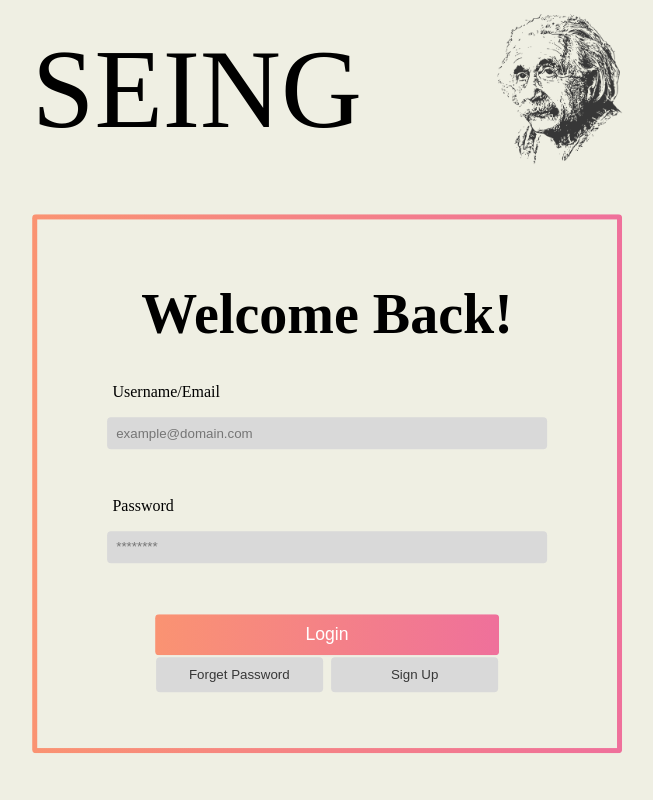
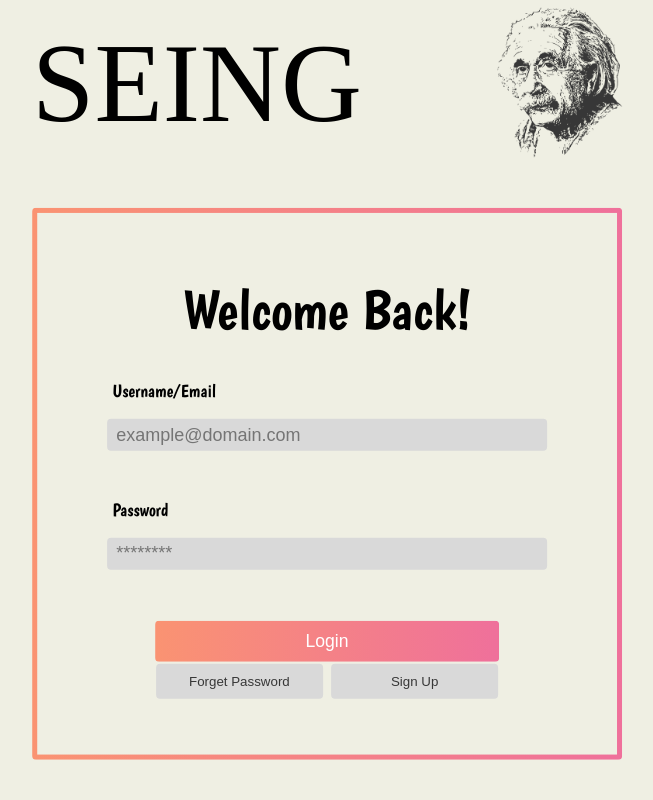
Before and after one commit to mahmoudk1000/seing, a Flask app: page /login in a window 1280 px wide. Shown: the whole page, without its empty margins (313-966 px from the left). Run offline with Flask 2, Linux system fonts and the light colour scheme; some web fonts are replaced.

Commit message:
login: minor ui edits

```diff
--- a/static/login.css
+++ b/static/login.css
@@ -52,6 +52,7 @@
     background-color: var(--dbg);
     box-sizing: content-box;
     display: inline-block;
+    font-size: large;
 }
 
 input[type="text"]:hover,
@@ -62,7 +63,7 @@
 }
 
 .login_container {
-    font-family: readex;
+    font-family: boogaloo;
     border: 5px solid transparent;
     border-image-slice: 1;
     background: linear-gradient(var(--bg), var(--bg)) padding-box, linear-gradient(to right, var(--gro), var(--grt)) border-box;
--- a/templates/login.html
+++ b/templates/login.html
@@ -24,7 +24,7 @@
         <div style="margin: 5%;">
             <form method="POST" action="#">
             <h1 style="font-size: 3.5em;">Welcome Back!</h1>
-            <p style="text-align: left;padding-left: 5%;" >Username/Email</p>
+            <p style="text-align: left;padding-left: 5%;font-size: large;" >Username/Email</p>
             <input
                 style="width: 90%;padding-left: 2%;"
                 type="text"
@@ -35,7 +35,7 @@
                 autocapitalize="none"
                 autocorrect="off"
             />
-            <p style="text-align: left;padding-left: 5%;margin-top: 10%;" >Password</p>
+            <p style="text-align: left;padding-left: 5%;margin-top: 10%;font-size: large;" >Password</p>
             <input
                 style="width: 90%;padding-left: 2%;"
                 type="password"
```
